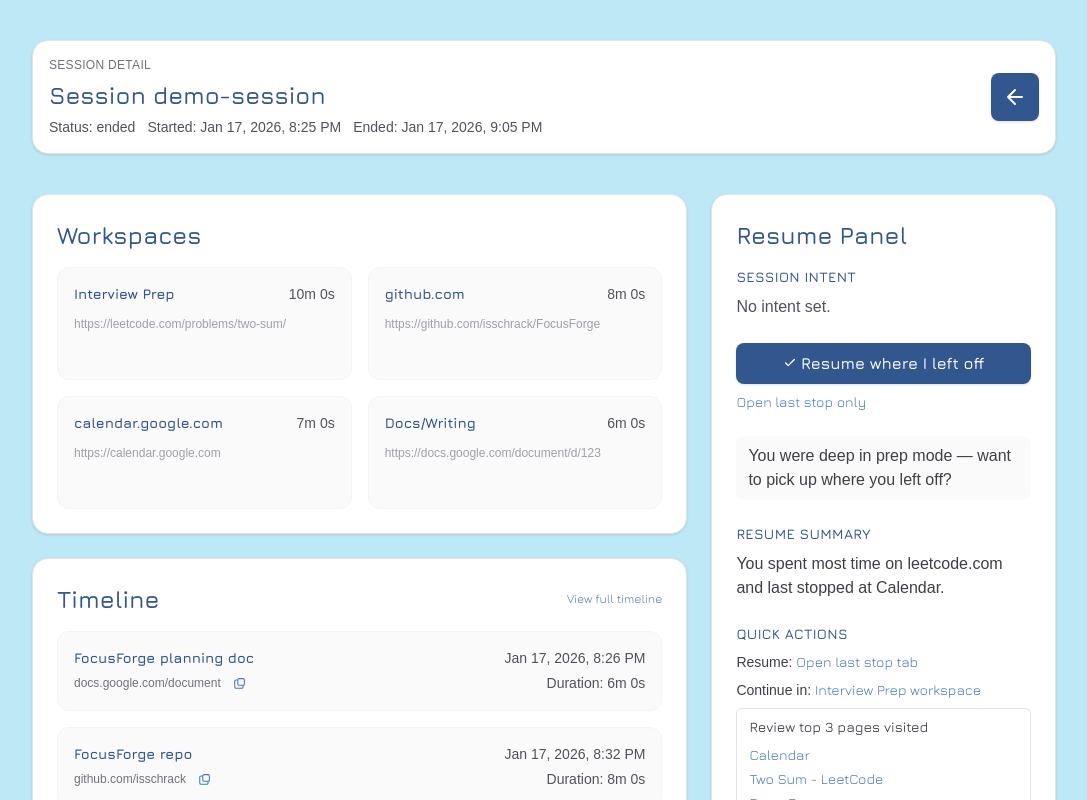
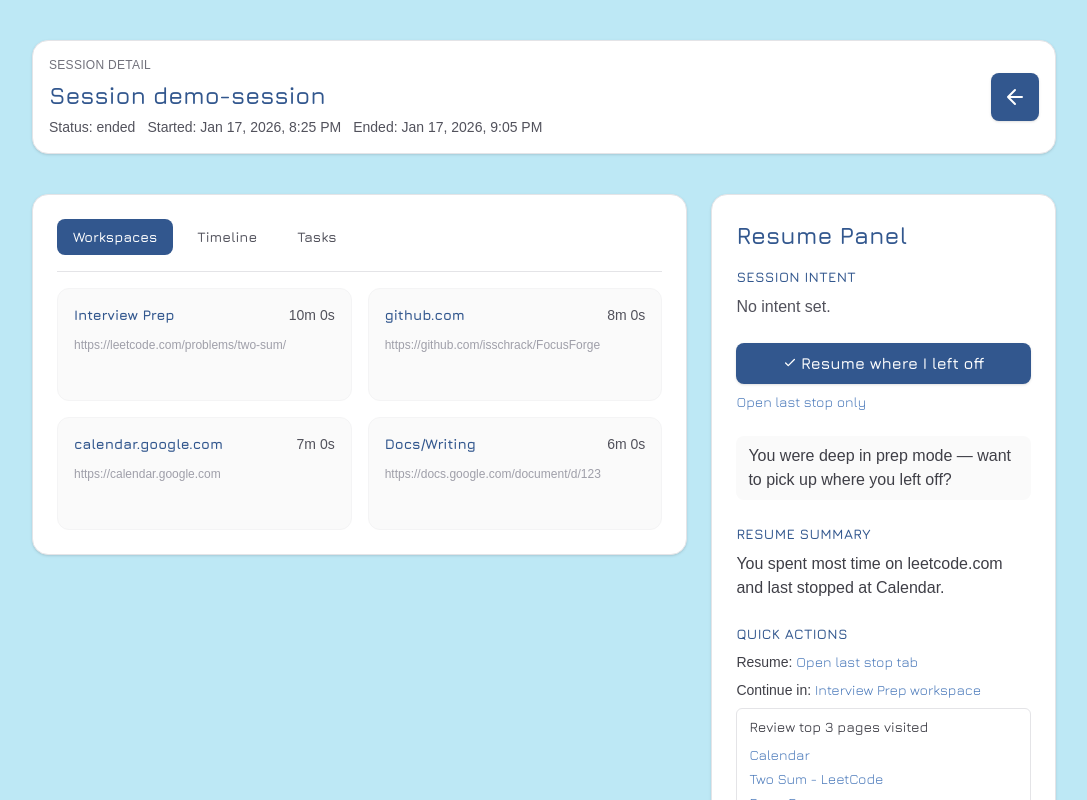
Before and after one commit to stripathy1999/FocusForge, a Next.js app: page /session/demo in a window 1280 px wide. Shown: the top 800 px of the page, without its empty margins (96-1183 px from the left). Built offline with nearby package versions, Linux system fonts and the light colour scheme.

Commit message:
Combine workspaces and timeline into tabbed interface, add Tasks tab

```diff
--- a/app/session/_components/SessionDetail.tsx
+++ b/app/session/_components/SessionDetail.tsx
@@ -210,6 +210,7 @@ export function SessionDetail({ session, computedSummary }: SessionDetailProps)
     (event) => event.type !== "STOP",
   );
   const [showFullTimeline, setShowFullTimeline] = useState(false);
+  const [activeTab, setActiveTab] = useState<"workspaces" | "timeline" | "tasks">("workspaces");
   const keyTimeline = showFullTimeline
     ? timeline
     : buildKeyTimeline(timeline, computedSummary.lastStop?.ts);
@@ -269,13 +270,71 @@ export function SessionDetail({ session, computedSummary }: SessionDetailProps)
         <section className="grid gap-6 lg:grid-cols-[2fr_1fr]">
           <div className="flex flex-col gap-6">
             <div className="rounded-2xl border border-zinc-200 bg-white p-6 shadow-sm">
-              <h2
-                className="text-2xl font-semibold"
-                style={{ fontFamily: 'var(--font-jura), sans-serif', color: '#32578E' }}
+              {/* Tab Navigation */}
+              <div className="flex items-center justify-between border-b border-zinc-200 pb-4 mb-4">
+                <div className="flex gap-2">
+                  <button
+                    type="button"
+                    onClick={() => setActiveTab("workspaces")}
+                    className={`px-4 py-2 text-sm font-semibold rounded-lg transition-all duration-200 ${
+                      activeTab === "workspaces"
+                        ? "text-white"
+                        : "text-zinc-600 hover:text-zinc-900"
+                    }`}
+                    style={{
+                      fontFamily: 'var(--font-jura), sans-serif',
+                      backgroundColor: activeTab === "workspaces" ? '#32578E' : 'transparent',
+                    }}
                   >
                     Workspaces
-              </h2>
-              <div className="mt-4 grid gap-4 md:grid-cols-2">
+                  </button>
+                  <button
+                    type="button"
+                    onClick={() => setActiveTab("timeline")}
+                    className={`px-4 py-2 text-sm font-semibold rounded-lg transition-all duration-200 ${
+                      activeTab === "timeline"
+                        ? "text-white"
+                        : "text-zinc-600 hover:text-zinc-900"
+                    }`}
+                    style={{
+                      fontFamily: 'var(--font-jura), sans-serif',
+                      backgroundColor: activeTab === "timeline" ? '#32578E' : 'transparent',
+                    }}
+                  >
+                    Timeline
+                  </button>
+                  <button
+                    type="button"
+                    onClick={() => setActiveTab("tasks")}
+                    className={`px-4 py-2 text-sm font-semibold rounded-lg transition-all duration-200 ${
+                      activeTab === "tasks"
+                        ? "text-white"
+                        : "text-zinc-600 hover:text-zinc-900"
+                    }`}
+                    style={{
+                      fontFamily: 'var(--font-jura), sans-serif',
+                      backgroundColor: activeTab === "tasks" ? '#32578E' : 'transparent',
+                    }}
+                  >
+                    Tasks
+                  </button>
+                </div>
+                {activeTab === "timeline" && (
+                  <button
+                    type="button"
+                    className="text-xs underline-offset-4 hover:underline"
+                    style={{ fontFamily: 'var(--font-jura), sans-serif', color: '#4777B9' }}
+                    onClick={() => setShowFullTimeline((value) => !value)}
+                  >
+                    {showFullTimeline ? "Show key moments" : "View full timeline"}
+                  </button>
+                )}
+              </div>
+
+              {/* Tab Content */}
+              <div>
+                {activeTab === "workspaces" && (
+                  <div className="grid gap-4 md:grid-cols-2">
                     {computedSummary.domains.length === 0 ? (
                       <p className="text-sm text-zinc-500">
                         No workspace data yet.
@@ -338,26 +397,10 @@ export function SessionDetail({ session, computedSummary }: SessionDetailProps)
                       ))
                     )}
                   </div>
-            </div>
+                )}
 
-            <div className="rounded-2xl border border-zinc-200 bg-white p-6 shadow-sm">
-              <div className="flex items-center justify-between">
-                <h2
-                  className="text-2xl font-semibold"
-                  style={{ fontFamily: 'var(--font-jura), sans-serif', color: '#32578E' }}
-                >
-                  Timeline
-                </h2>
-                <button
-                  type="button"
-                  className="text-xs underline-offset-4 hover:underline"
-                  style={{ fontFamily: 'var(--font-jura), sans-serif', color: '#4777B9' }}
-                  onClick={() => setShowFullTimeline((value) => !value)}
-                >
-                  {showFullTimeline ? "Show key moments" : "View full timeline"}
-                </button>
-              </div>
-              <div className="mt-4 flex flex-col gap-4">
+                {activeTab === "timeline" && (
+                  <div className="flex flex-col gap-4">
                     {keyTimeline.length === 0 ? (
                       <p className="text-sm text-zinc-500">
                         No events recorded yet.
@@ -440,6 +483,16 @@ export function SessionDetail({ session, computedSummary }: SessionDetailProps)
                     {session.status === "auto_ended" && (
                       <div className="rounded-xl border border-zinc-200 bg-white px-4 py-3 text-xs text-zinc-500">
                         Session auto-ended after inactivity.
+                      </div>
+                    )}
+                  </div>
+                )}
+
+                {activeTab === "tasks" && (
+                  <div className="flex flex-col gap-4">
+                    <p className="text-sm text-zinc-500">
+                      AI-generated tasks will appear here.
+                    </p>
                   </div>
                 )}
               </div>
```
Lines whose indentation alone changed are shown as unchanged.
